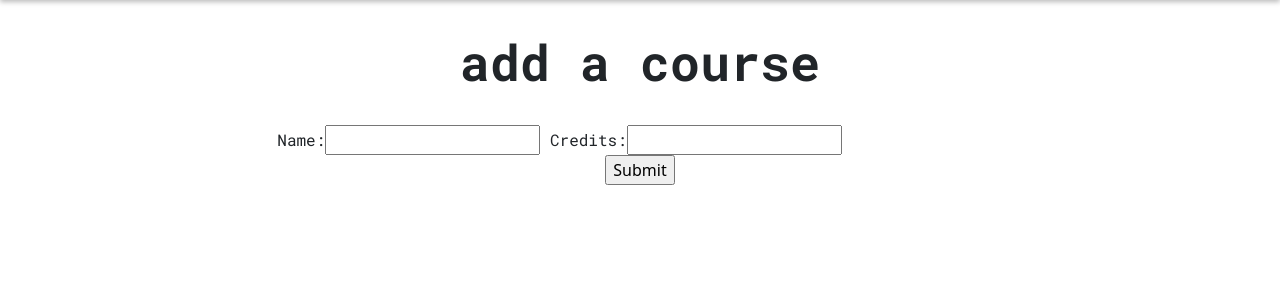
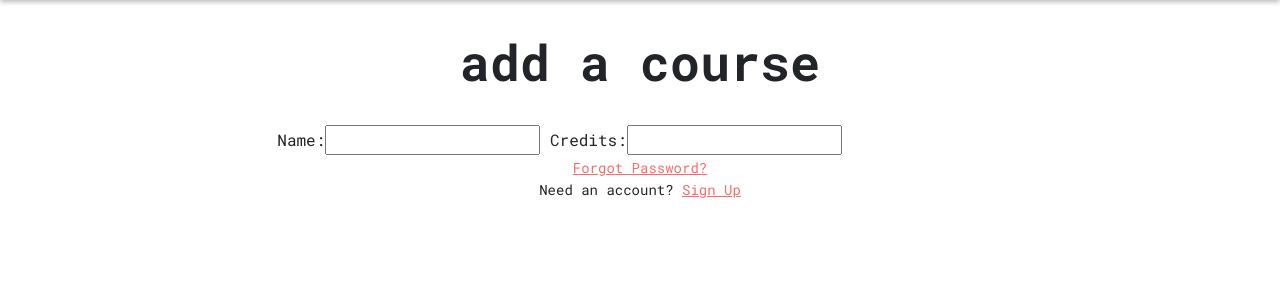
Before and after one commit to ADSteele916/nwhacks2021, a Django app: page /courses/new in a window 1280 px wide. Shown: the part 77-377 px from the top of the page. Run offline with Django 3.2, Linux system fonts and the light colour scheme; the visitor is signed in with stand-in values (Sample User, id 1); some libraries are stand-ins or nearby versions.

Commit message:
Edited add course page

```diff
--- a/templates/grades/newcourse.html
+++ b/templates/grades/newcourse.html
@@ -9,8 +9,12 @@
             {{ form }}
         </div>
 
+      </form>
+
         <div class="text-center">
-            <p><input type="submit" value="Submit"></p>
+            <small class="login-bottom-txt">
+                <a href="{% url 'password_reset' %}">Forgot Password?</a>
+                <p>Need an account? <a href="{% url "register" %}">Sign Up</a></p>
+            </small>
         </div>
-      </form>
 {% endblock content %}
```
